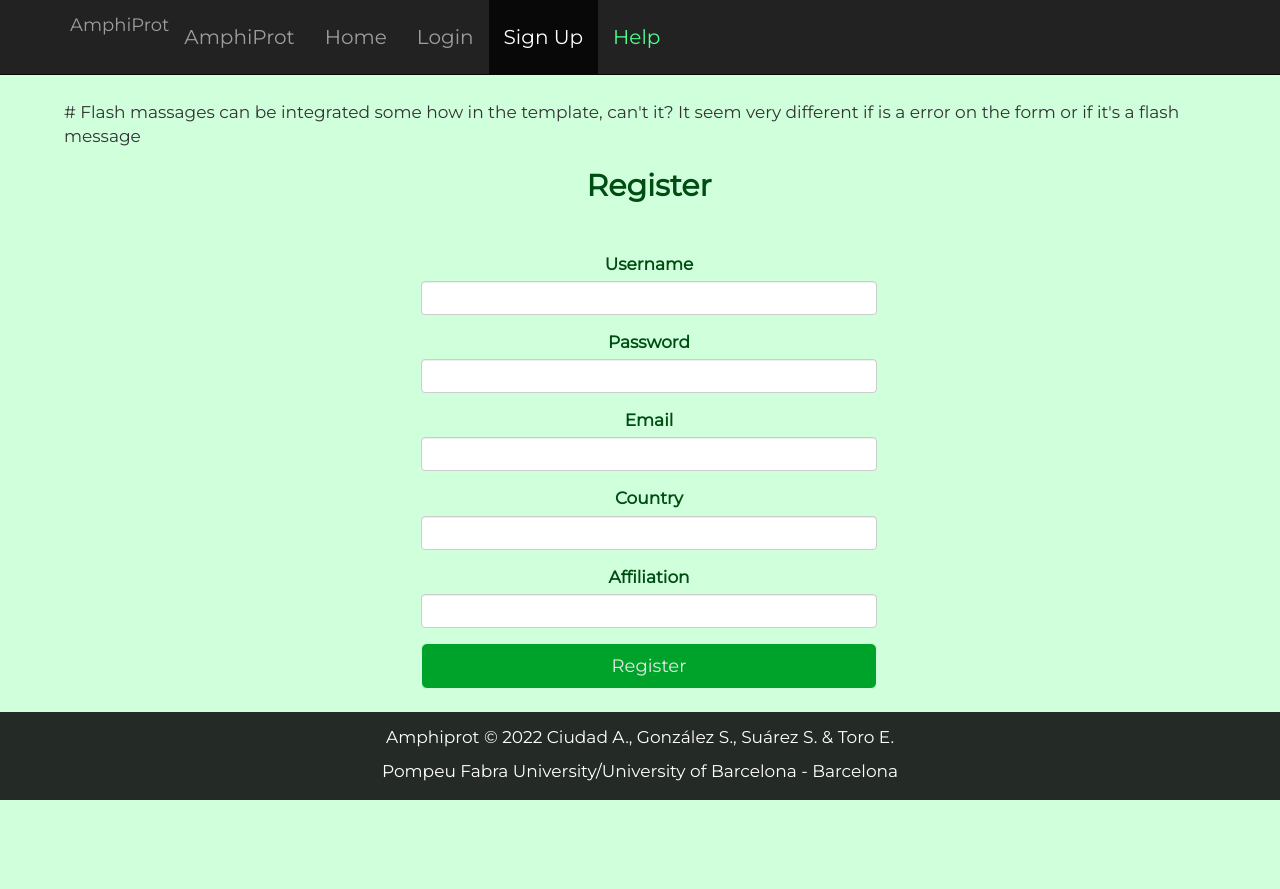
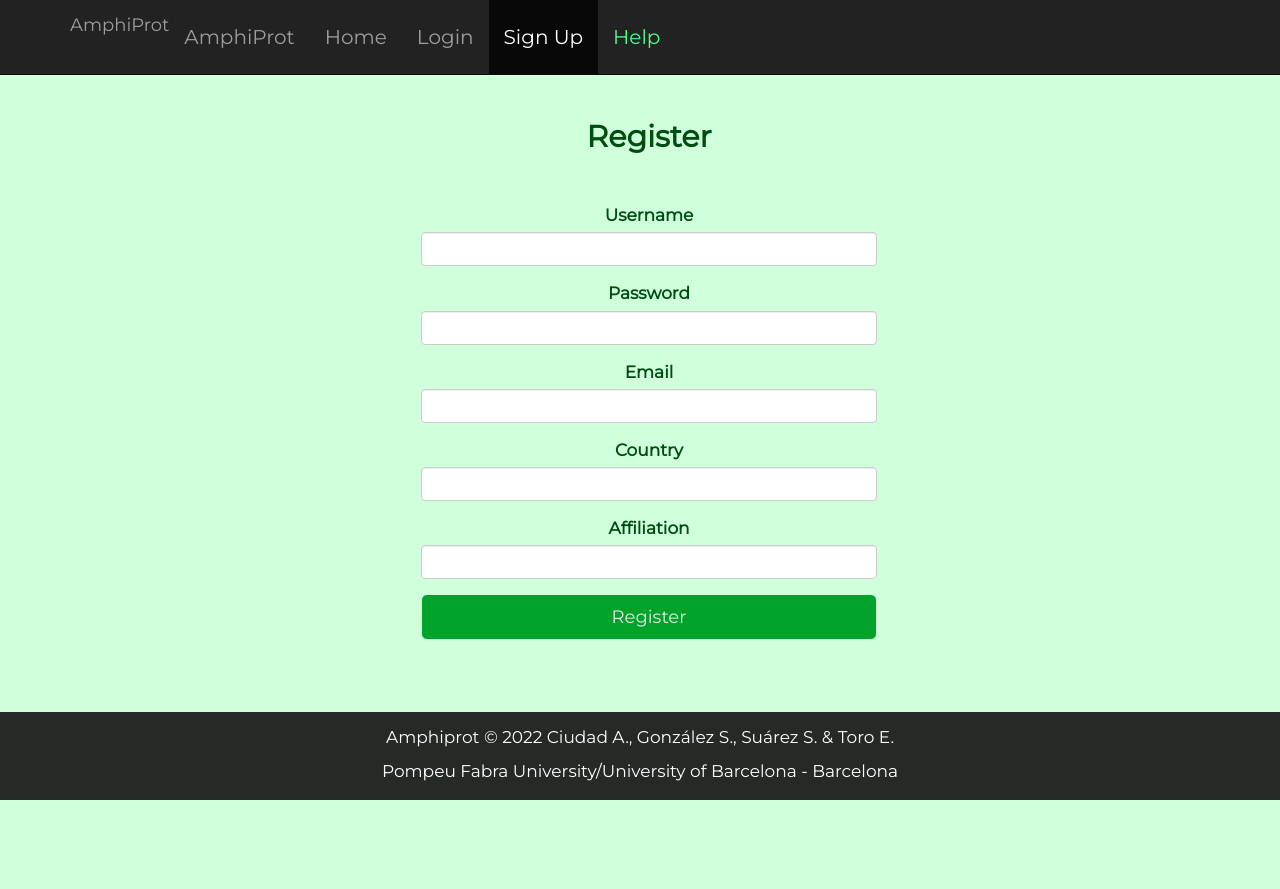
Before and after one commit to suadou/AmphiProt, a Flask app: page /register in a window 1280 px wide. After the commit the page ends 800 px from the top, so only its background shows below. Run offline with Flask 2, Linux system fonts and the light colour scheme; some libraries are stand-ins or nearby versions.

Commit message:
Update register.html

```diff
--- a/Workingversionwomulti/templates/register.html
+++ b/Workingversionwomulti/templates/register.html
@@ -12,7 +12,6 @@ Register
 {% endblock %}
 
 {% block content %}
-# Flash massages can be integrated some how in the template, can't it? It seem very different if is a error on the form or if it's a flash message
 {% with messages = get_flashed_messages() %}
   {% if messages %}
     <ul class="alert">
```
